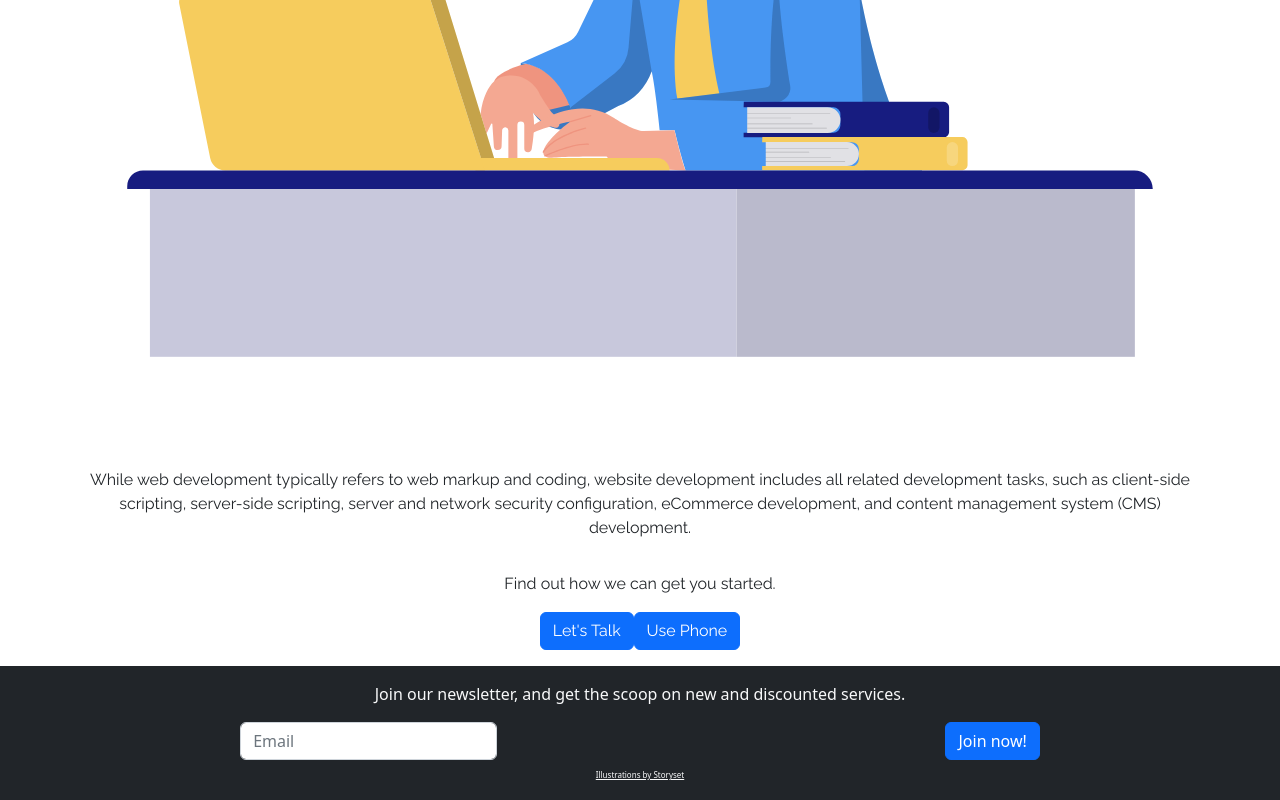
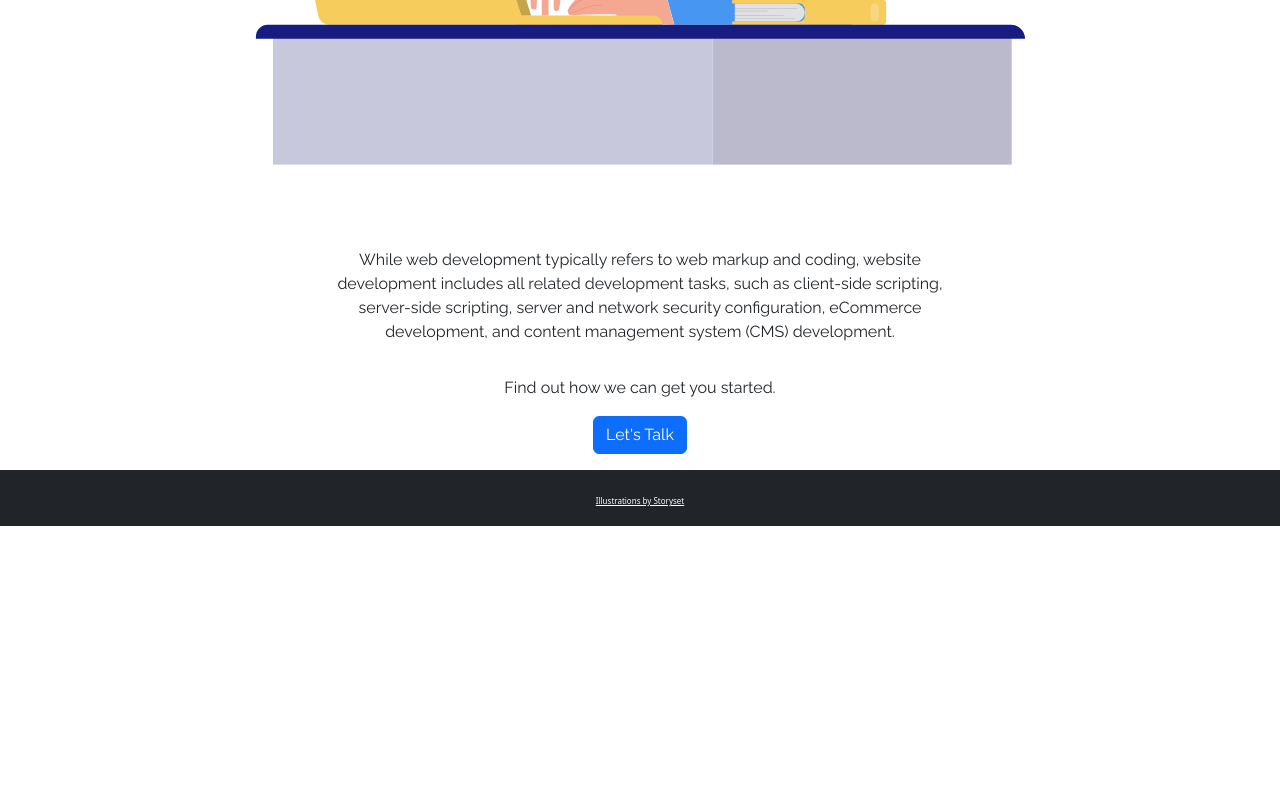
Before and after one commit to MojoDaHacker/kenzie_webdev, a Next.js app: page / in a window 1280 px wide. Shown: the part 1138-1938 px from the top of the page. After the commit the page ends 1664 px from the top, so only its background shows below. Built offline with nearby package versions, Linux system fonts and the light colour scheme.

Commit message:
finished createConsultation function and spaced out tabs

```diff
--- a/components/AppointmentForm.js
+++ b/components/AppointmentForm.js
@@ -1,5 +1,7 @@
 import React from "react";
 import axios from "axios";
+import EnvelopeIcon from "@heroicons/react/24/solid/EnvelopeIcon";
+import PhoneIcon from "@heroicons/react/24/solid/PhoneIcon";
 import { Button, Form } from "react-bootstrap";
 
 const AppointmentForm = ({ description }) => {
@@ -26,13 +28,13 @@ const AppointmentForm = ({ description }) => {
         break;
     }
   };
-  const handleChangePhoneOrEmail = () => setPhoneOrEmail(!showPhoneOrEmail)
+  const handleChangePhoneOrEmail = () => setPhoneOrEmail(!showPhoneOrEmail);
 
   const submitForm = (e) => {
     e.preventDefault();
 
     if (!show) return setShow(true);
-    var contactRequest = show ? "phone" : "email"
+    var contactRequest = show ? "phone" : "email";
 
     axios
       .post("/api/createConsultation", {
@@ -52,8 +54,10 @@ const AppointmentForm = ({ description }) => {
 
   return (
     <>
-      <p>{description ? description : "Find out how we can get you started."}</p>
-      <Form onSubmit={submitForm}>
+      <p>
+        {description ? description : "Find out how we can get you started."}
+      </p>
+      <Form onSubmit={submitForm} style={{ maxWidth: 640 }} className="mx-auto">
         {show ? (
           <>
             <Form.Group className="my-3">
@@ -66,9 +70,10 @@ const AppointmentForm = ({ description }) => {
                 onChange={handleChange}
               />
             </Form.Group>
-            <Form.Group className="my-3">
+            <Form.Group className="my-3 d-flex">
               {showPhoneOrEmail ? (
                 <Form.Control
+                  className="w-75"
                   type="number"
                   placeholder="Phone"
                   name="phone"
@@ -84,6 +89,15 @@ const AppointmentForm = ({ description }) => {
                   onChange={handleChange}
                 />
               )}
+              <Button className="ms-5" type="button" onClick={handleChangePhoneOrEmail}>
+                <div>
+                  {showPhoneOrEmail ? (
+                    <EnvelopeIcon style={{ width: "1rem" }} />
+                  ) : (
+                    <PhoneIcon style={{ width: "1rem" }} />
+                  )}
+                </div>
+              </Button>
             </Form.Group>
             <Form.Group className="my-3">
               <Form.Control
@@ -100,7 +114,6 @@ const AppointmentForm = ({ description }) => {
         ) : null}
         <Form.Group>
           <Button type="submit">{show ? "Submit" : "Let's Talk"}</Button>
-          <Button type="button" onClick={handleChangePhoneOrEmail}>{showPhoneOrEmail ? "Use Email" : "Use Phone"}</Button>
         </Form.Group>
       </Form>
     </>
--- a/components/Footer.js
+++ b/components/Footer.js
@@ -5,12 +5,16 @@ import NewsletterForm from "./NewsletterForm";
 const Footer = () => {
   return (
     <div className="text-center p-3 bg-dark text-light">
-      <p>
-        Join our newsletter, and get the scoop on new and discounted services.
-      </p>
-      <NewsletterForm />
+      {/* <div>
+        <p>Join our newsletter, and get the scoop on new and discounted services.</p>
+        <NewsletterForm />
+      </div> */}
       <div>
-        <a style={{ fontSize: 8 }} className="text-decoration-underline" href="https://storyset.com/people">
+        <a
+          style={{ fontSize: 8 }}
+          className="text-decoration-underline"
+          href="https://storyset.com/people"
+        >
           Illustrations by Storyset
         </a>
       </div>
--- a/package.json
+++ b/package.json
@@ -9,6 +9,7 @@
     "lint": "next lint"
   },
   "dependencies": {
+    "@heroicons/react": "^2.0.14",
     "@knocklabs/node": "^0.4.14",
     "@next/font": "13.1.1",
     "@trycourier/courier": "^4.1.0",
--- a/pages/index.js
+++ b/pages/index.js
@@ -53,9 +53,9 @@ export default function Home() {
                 <Tab eventKey="web" title="Web" className="mt-2">
                   <h3>Web Development</h3>
                   <div>
-                    <Image src={WebSVG} className="w-100" style={{ height: "auto "}} />
+                    <Image src={WebSVG} className="w-75" style={{ height: "auto "}} />
                   </div>
-                  <p>
+                  <p style={{ maxWidth: 640 }} className="mx-auto">
                     While web development typically refers to web markup and
                     coding, website development includes all related development
                     tasks, such as client-side scripting, server-side scripting,
@@ -68,9 +68,9 @@ export default function Home() {
                   <div>
                     <h3>API Development</h3>
                     <div>
-                      <Image src={ApiSVG} className="w-100" style={{ height: "auto "}}/>
+                      <Image src={ApiSVG} className="w-75" style={{ height: "auto "}}/>
                     </div>
-                    <p>
+                    <p style={{ maxWidth: 640 }} className="mx-auto">
                       API&apos;s empowers a mobile application or platform to share
                       its data with other apps/platforms and ease the user
                       experience without involving the developers. On the top of
@@ -86,11 +86,11 @@ export default function Home() {
                     <div>
                       <Image
                         src={MobileSVG}
-                        className="w-100"
+                        className="w-75"
                         style={{ height: "auto "}}
                       />
                     </div>
-                    <p>
+                    <p style={{ maxWidth: 640 }} className="mx-auto">
                       Mobile app development is rapidly growing. From retail,
                       telecommunications and e-commerce to insurance, healthcare
                       and government, organizations across industries must meet
```
Also changed, not shown: 1 other file (tests, documents, lock files or other folders).
